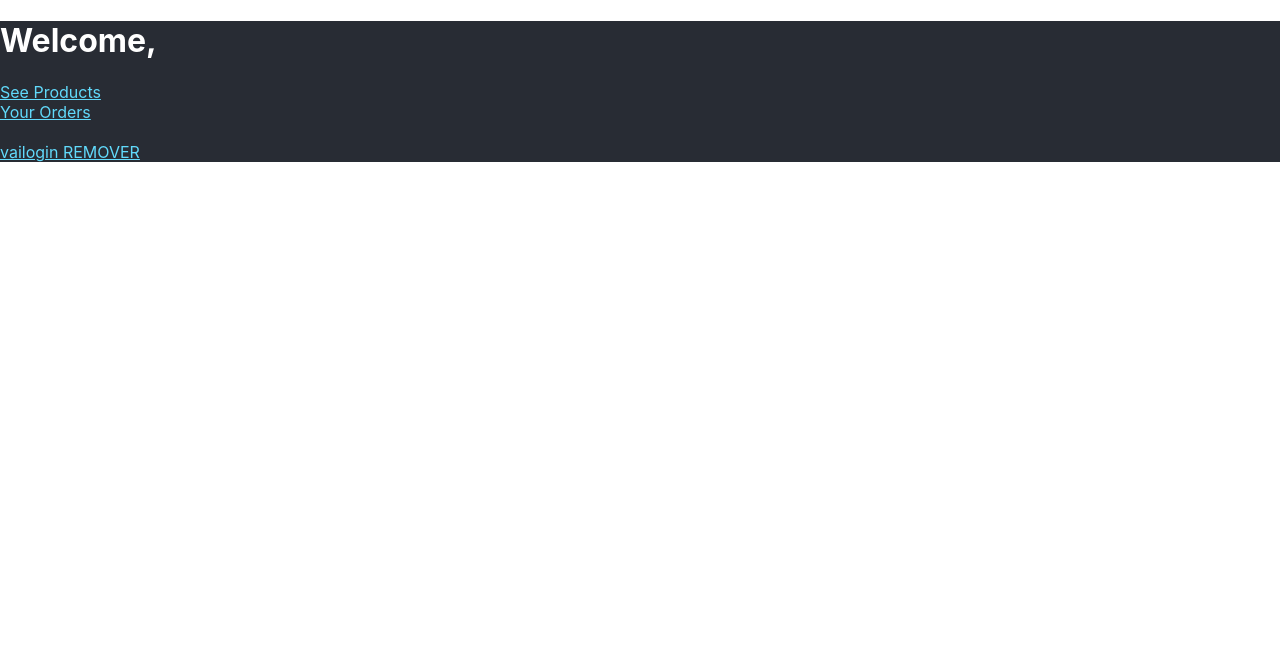
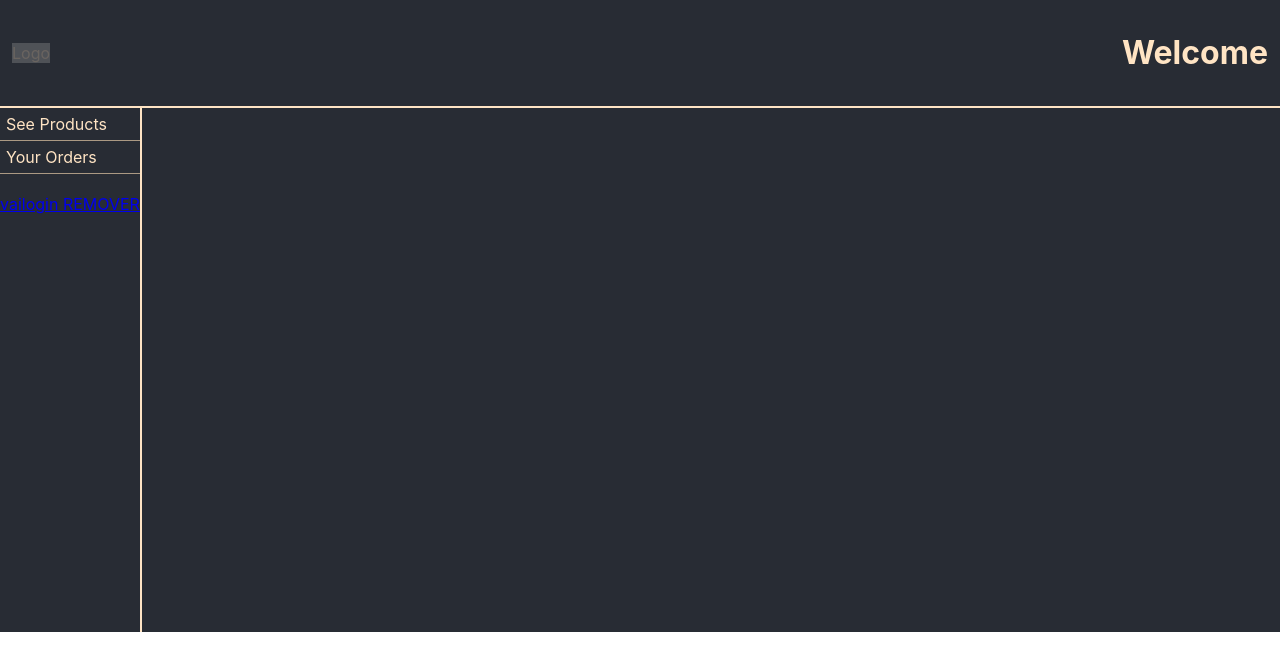
Before and after one commit to thiagoGFD/ecommerce-frontend, a React (Create React App) app: page / in a window 1280 px wide. Shown: the top 670 px of the page. Built offline with nearby package versions, Linux system fonts and the light colour scheme.

Commit message:
Refactora estilo principal

```diff
--- a/package.json
+++ b/package.json
@@ -45,6 +45,7 @@
     "@storybook/addons": "^5.3.14",
     "@storybook/preset-create-react-app": "^1.5.2",
     "@storybook/react": "^5.3.14",
+    "enzyme": "^3.11.0",
     "eslint-plugin-react-hooks": "^2.5.0"
   }
 }
--- a/src/App.js
+++ b/src/App.js
@@ -15,18 +15,20 @@ import ProductList from './components/ProductList';
 import OrderList from './components/OrderList';
 
 import userService from './services/UserService';
+import Header from './components/Header';
+import Home from './components/Home';
+import SideMenu from './components/SideMenu';
 
 function App() {
   const { t } = useTranslation();
   const [user] = useState({});
 
   return (
+    <div className="app-main">
     <Router>
-      <div style={{"backgroundColor": '#282c34', color:'white'}}>
-        {/* <AuthButton /> */}
-        <h1>
-          {t('welcome.title')}, <span>{user.firstName}</span>
-        </h1>
+      <Header user={user} />
+      <div className="app-body">
+        <SideMenu>
           <nav>
             <Link to="/products" className="App-link">{t('welcome.linkProducts')}</Link>
           </nav>
@@ -36,8 +38,12 @@ function App() {
           <br/><span>
           <Link to="/login" className="App-link">vailogin REMOVER</Link>
           </span>
-
+        </SideMenu>
+        <div>
           <Switch>
+            {/* <Route path="/">
+              <Home />
+            </Route> */}
             <Route path="/products">
               <ProductList />
             </Route>
@@ -49,7 +55,9 @@ function App() {
             </PrivateRoute>
           </Switch>
         </div>
+      </div>
       </Router>
+    </div>
   );
 }
 
--- a/src/App.scss
+++ b/src/App.scss
@@ -1,23 +1,12 @@
-.App {
-  text-align: center;
+.app-main {
+  background-color: #282c34;
+  color: bisque;
+  > .app-body {
+    display: flex;
+    flex-direction: row;
+    > * {
+      padding: 12px;
+      min-height: 500px;
+    }
+  }
 }
-
-.App-logo {
-  height: 40vmin;
-  pointer-events: none;
-}
-
-.App-header {
-  background-color: #282c34;
-  min-height: 100vh;
-  display: flex;
-  flex-direction: column;
-  align-items: center;
-  justify-content: center;
-  font-size: calc(10px + 2vmin);
-  color: white;
-}
-
-.App-link {
-  color: #61dafb;
-}
--- a/src/components/Dropdown/Dropdown.scss
+++ b/src/components/Dropdown/Dropdown.scss
@@ -1,16 +1,14 @@
 .dropdown-container {
     display: inline-block;
     position: relative;
-}
-
-.dropdown-container > .dropdown-floating {
+    > .dropdown-floating {
         position: absolute;
         background-color: #282c34;
         border: 1px solid bisque;
         border-radius: 5px;
         padding: 6px;
     }
-
-.dropdown-container > .dropdown-closed {
+    > .dropdown-closed {
         display: none !important;
     }
+}
--- /dev/null
+++ b/src/components/Header/Header.scss
@@ -0,0 +1,13 @@
+.r-header {
+    padding: 12px;
+    display: flex;
+    flex-direction: row;
+    align-items: center;
+    justify-content: space-between;
+    border-bottom: 2px solid bisque;
+    text-align: center;
+    > .header-logo {
+        background-color: darkgrey;
+        opacity: 0.3;
+    }
+}
--- /dev/null
+++ b/src/components/Header/index.js
@@ -0,0 +1,29 @@
+import React from 'react';
+
+import { Redirect } from "react-router-dom";
+
+import { useTranslation } from 'react-i18next';
+
+import './Header.scss';
+
+const Header = ({user}) => {
+    const { t } = useTranslation();
+    const getWelcomeMsg = () => {
+        let msg = t("welcome.title");
+        if(!!user && !!user.token) {
+            msg += `, <span>${user.firstName}</span>`;
+        }
+        return msg;
+    }
+
+    return (
+        <div className="r-header">
+            <span className="header-logo">Logo</span>
+            <h1>
+                {getWelcomeMsg()}
+            </h1>
+        </div>
+    );
+}
+
+export default Header;
--- /dev/null
+++ b/src/components/Home/index.js
@@ -0,0 +1,11 @@
+import React from 'react'
+
+const Home = () => {
+    return (
+        <div>
+            Hello, this is the misc store!
+        </div>
+    )
+}
+
+export default Home;
--- /dev/null
+++ b/src/components/SideMenu/SideMenu.scss
@@ -0,0 +1,16 @@
+.sidemenu-container {
+    display: flex;
+    flex-direction: column;
+    align-items: stretch;
+    padding: 0 !important;
+    border-right: 2px solid bisque;
+    color: bisque;
+    nav {
+        border-bottom: 1px outset bisque;
+        padding: 6px;
+        > a {
+            color: inherit !important;
+            text-decoration: none;
+        }
+    }
+}
--- /dev/null
+++ b/src/components/SideMenu/index.js
@@ -0,0 +1,13 @@
+import React from 'react';
+
+import './SideMenu.scss';
+
+const SideMenu = (props) => {
+    return (
+        <div className="sidemenu-container">
+            {props.children}
+        </div>
+    )
+}
+
+export default SideMenu;
```
Also changed, not shown: 1 other file (tests, documents, lock files or other folders). Lines whose indentation alone changed are shown as unchanged.
